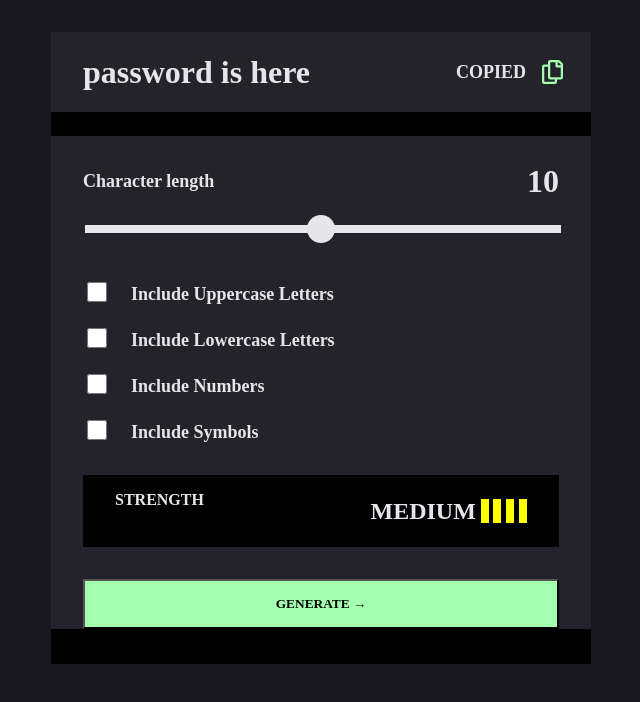
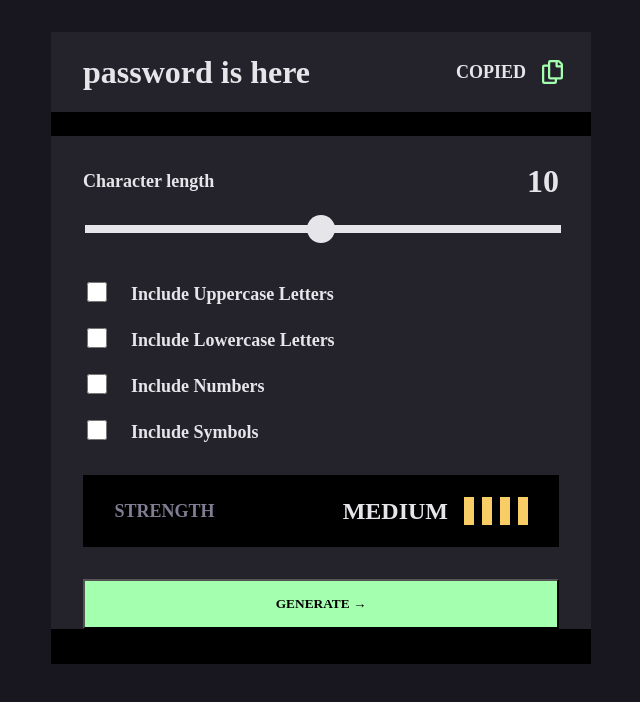
Before and after one commit to kaiuliia/password-generator, a React (Create React App) app: page / in a window 1280 px wide. Shown: the top 702 px of the page, without its empty margins (319-959 px from the left). Built offline with nearby package versions, Linux system fonts and the light colour scheme.

Commit message:
fixed strength container 2

```diff
--- a/src/App.css
+++ b/src/App.css
@@ -196,23 +196,30 @@ img {
 }
 
 .leftStrength {
-  font-size: 1rem;
+  font-size: 18px;
+  color: #817d92;
   background-color: black;
   width: 30%;
+  display: flex;
+  align-items: center;
 }
 
 .rightStrength {
-  font-size: 1.5rem;
+  font-size: 24px;
   background-color: black;
   width: 70%;
   display: flex;
   justify-content: flex-end;
   align-items: center;
-  padding-right: 2rem;
+  padding-right: 31.5px;
 }
 
 .leftStrength > p {
-  margin-left: 2rem;
+  margin-left: 31.5px;
+}
+
+.rightStrength > p {
+  margin-right: 7.5px;
 }
 
 .coloredContainers {
@@ -221,10 +228,10 @@ img {
 }
 
 .colorBlock {
-  width: 0.5rem;
-  height: 1.5rem;
-  background-color: yellow;
-  margin-left: 0.3rem;
+  width: 10px;
+  height: 28px;
+  background-color: #f8cd65;
+  margin-left: 8px;
 }
 
 .buttonContainer {
```
